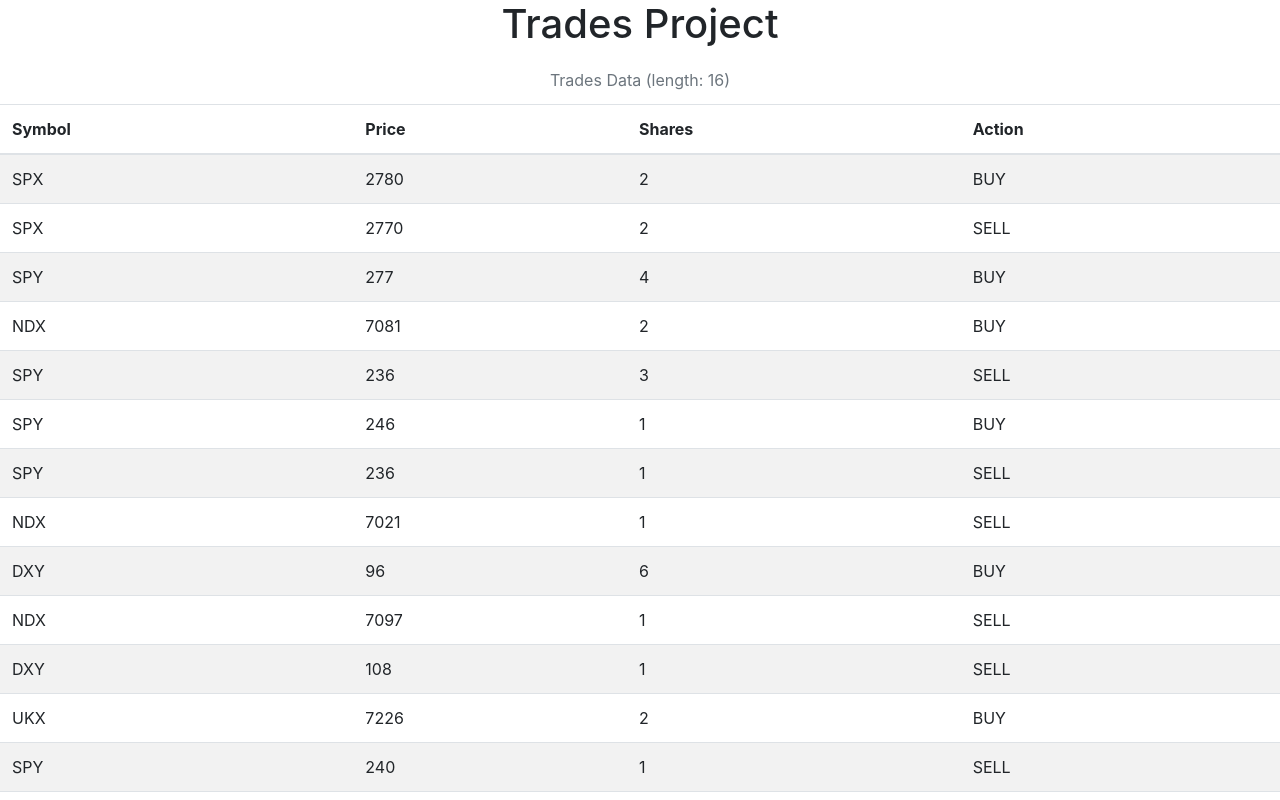
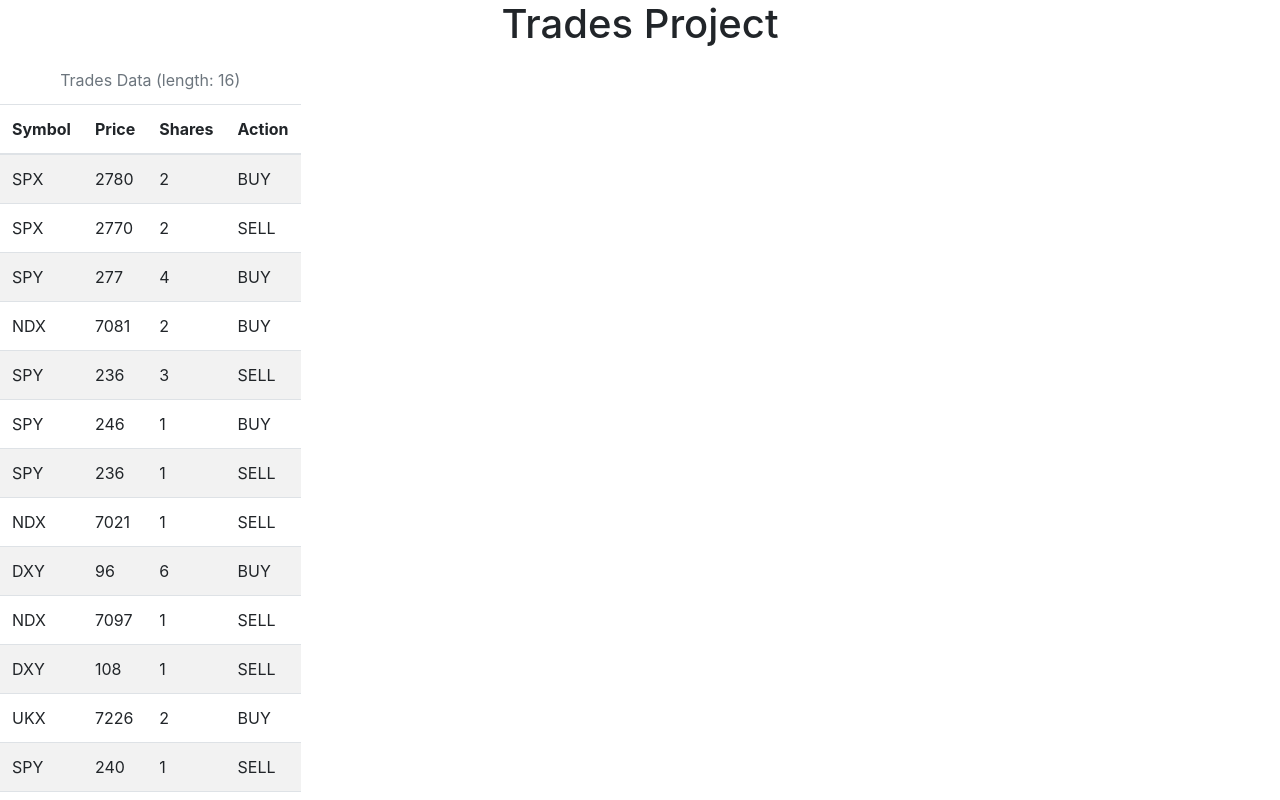
Before and after one commit to JohnJasonFisher/trades, a React (Create React App) app: page / in a window 1280 px wide. Shown: the top 800 px of the page. Built offline with nearby package versions, Linux system fonts and the light colour scheme; no server answers.

Commit message:
Rename TableComp div

```diff
--- /dev/null
+++ b/src/components/TableComp/TableComp.css
@@ -0,0 +1,7 @@
+.TableComp {
+    width: 20%;
+}
+
+/* .TableComp table
+    align: center;
+} */
--- a/src/components/TableComp/TableComp.js
+++ b/src/components/TableComp/TableComp.js
@@ -1,5 +1,6 @@
 import React from 'react'
 import 'bootstrap/dist/css/bootstrap.css'
+import './TableComp.css'
 
 function TableComp(props) {
 
@@ -24,10 +25,10 @@ function TableComp(props) {
 	})
 
 	return (
-		<div className="TradesTable">
+		<div className="TableComp">
 
-			<table className="table table-striped">
-	<caption style={{'captionSide': 'top', 'textAlign': 'center'}}>{props.tableName} (length: {props.tableData.length})</caption>
+			<table className="table table-striped" align="center" >
+				<caption style={{'captionSide': 'top', 'textAlign': 'center'}}>{props.tableName} (length: {props.tableData.length})</caption>
 				<thead>
 					<tr>
 						{tableHeaders}
```
